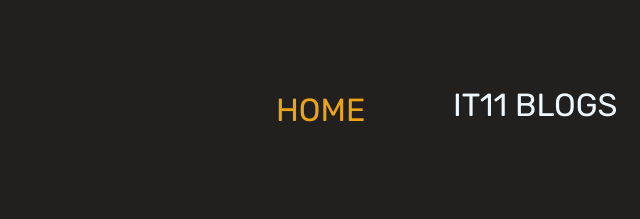
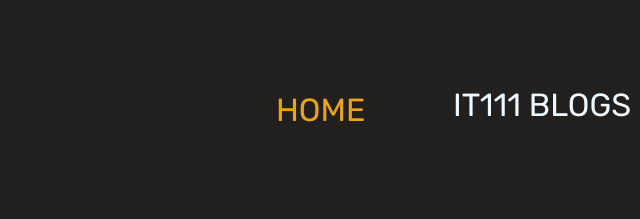
Before and after one commit to Christianmodequillo/christianmodequillo, a plain HTML site: page index.html in a window 1280 px wide. Shown: the top 219 px of the page, 640-1280 px from the left. Drawn offline with nearby package versions, Linux system fonts and the light colour scheme.

Commit message:
Update index.html

```diff
--- a/index.html
+++ b/index.html
@@ -20,7 +20,7 @@
           <a href="#HOME" style="text-decoration:none; color: #eba415;">HOME</a>
         </div>
         <div class="text-wrapper-7">
-          <a href="#BLOGS" style="text-decoration:none; color: aliceblue;">IT11 BLOGS</a>
+          <a href="#BLOGS" style="text-decoration:none; color: aliceblue;">IT111 BLOGS</a>
         </div>
         <div class="text-wrapper-8">
             <a href="#FLEX" style="text-decoration:none; color: aliceblue;">FLEX PAGE</a>
```
